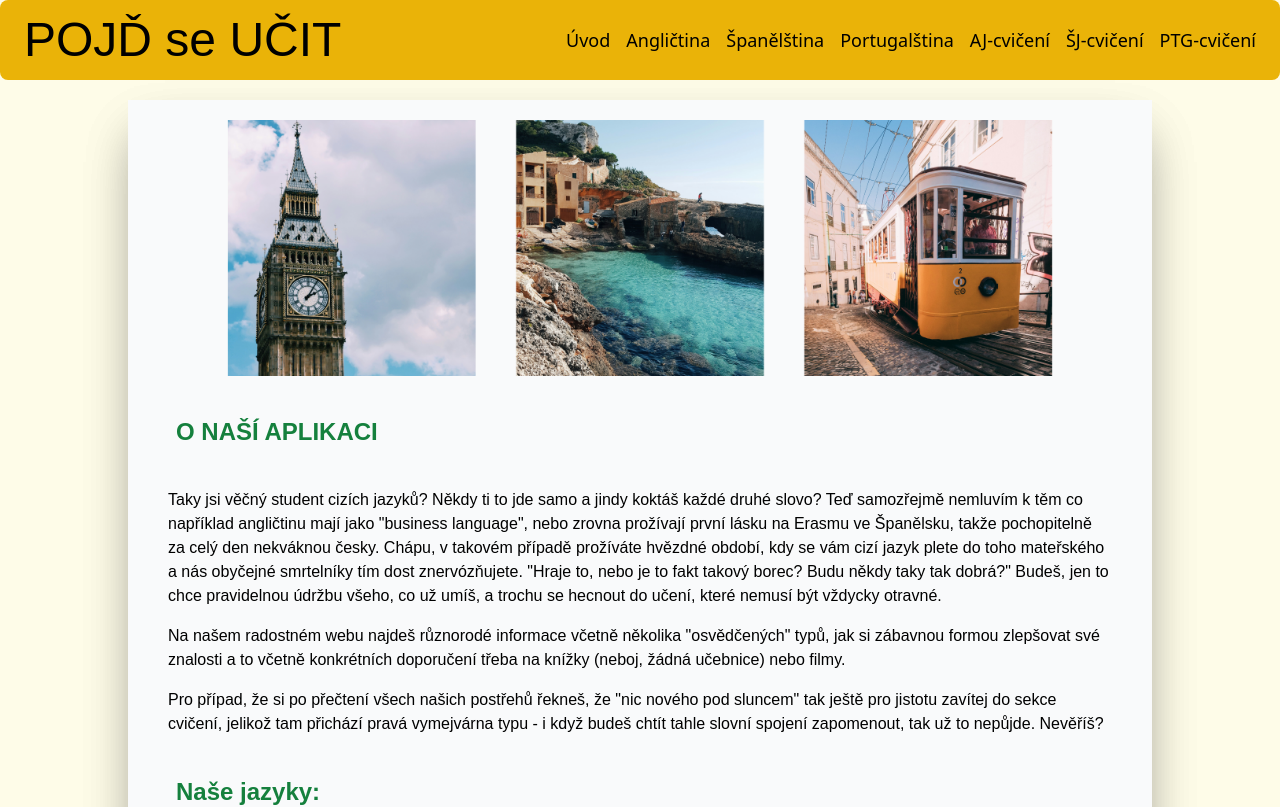
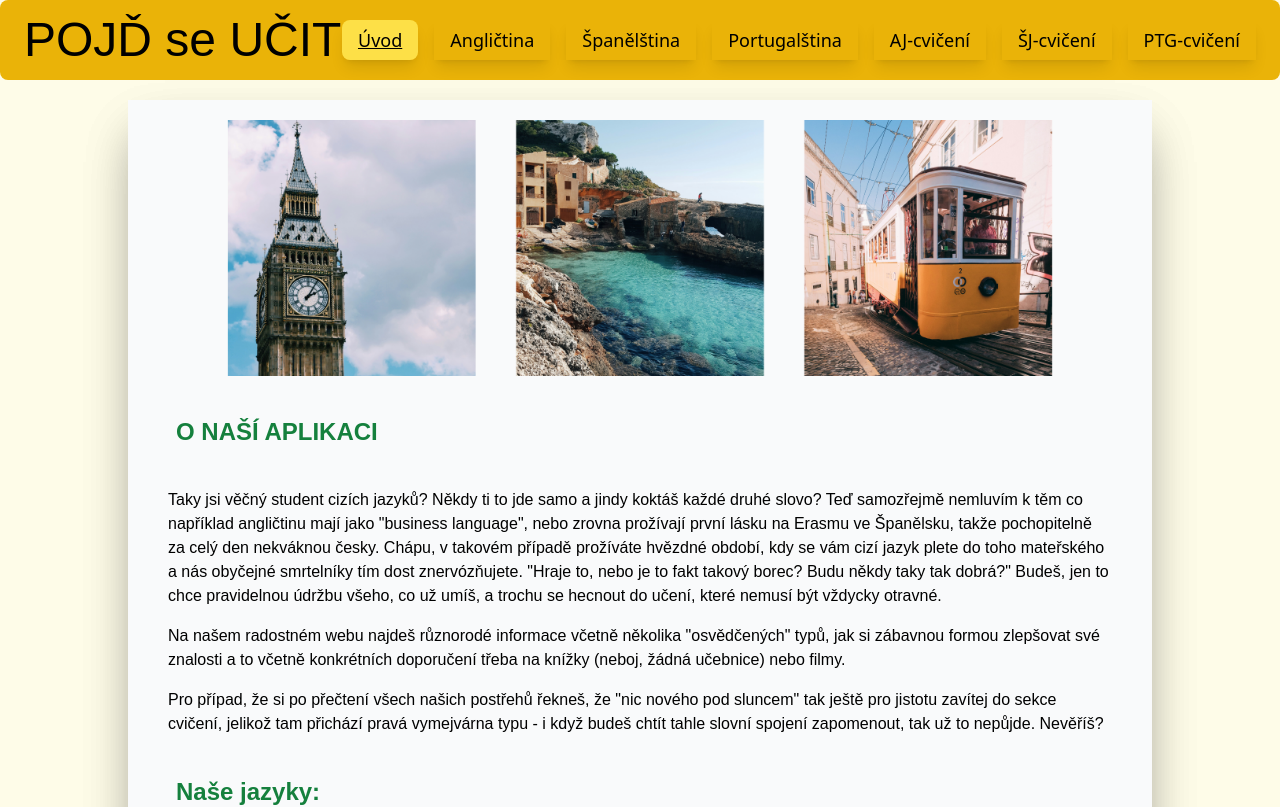
Before and after one commit to SarkaMan/pojd-se-ucit, a React (Vite) app: page / in a window 1280 px wide. Shown: the top 807 px of the page. Built offline with nearby package versions, Linux system fonts and the light colour scheme.

Commit message:
úprava banneru

```diff
--- a/src/Header/index.jsx
+++ b/src/Header/index.jsx
@@ -1,13 +1,19 @@
 import React, { useState } from 'react';
-import { Link } from 'react-router-dom';
+import { NavLink } from 'react-router-dom';
 import { FaBars, FaTimes } from 'react-icons/fa';
 
 const MenuItem = ({ to, itemName, onClick }) => {
   return (
     <li>
-      <Link to={to} className="font-medium text-lg text-black hover:underline hover:bg-yellow-300 hover:rounded-lg " onClick={onClick}>
+      <NavLink
+        to={to}
+        className={({ isActive }) =>
+          `font-medium text-lg text-black hover:underline hover:bg-yellow-300 hover:rounded-lg hover:scale-105 hover:shadow-lg transition-transform px-4 py-2 shadow-lg ${isActive ? 'underline bg-yellow-300 rounded-lg' : ''}`
+        }
+        onClick={onClick}
+      >
         {itemName}
-      </Link>
+      </NavLink>
     </li>
   );
 };
@@ -27,7 +33,7 @@ export const Header = () => {
     <header className="relative flex items-center justify-between bg-yellow-400 py-4 px-6 transition duration-300 hover:bg-yellow-500 hover:rounded-lg">
       <p className="text-2xl sm:text-3xl md:text-4xl lg:text-5xl font-medium">POJĎ se UČIT</p>
       <div className="absolute top-0 right-0 mt-2 mr-2 lg:hidden">
-        <button onClick={handleToggle} className="text-black focus:outline-none ml-2 mt-3 ">
+        <button onClick={handleToggle} className="text-black focus:outline-none ml-2 mt-3">
           {isOpen ? <FaTimes size={24} /> : <FaBars size={24} />}
         </button>
       </div>
```
